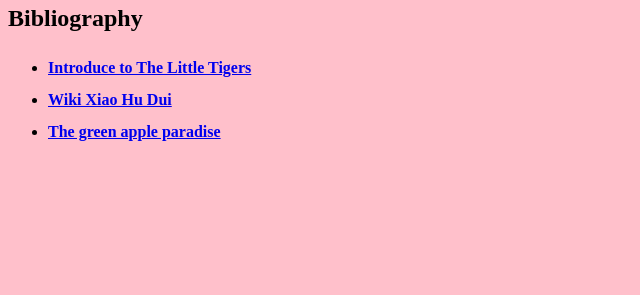
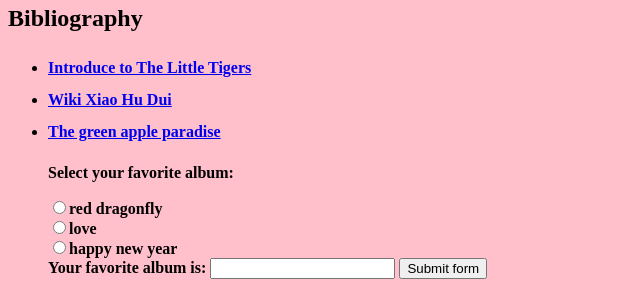
Before and after one commit to Fxeather/Fxeather.github.io, a plain HTML site: page index.html in a window 1280 px wide. Shown: the part 1613-1908 px from the top of the page, without its empty margins (0-640 px from the left). Before the commit the page ends 1777 px from the top, so only its background shows below. Drawn offline with Linux system fonts and the light colour scheme.

Commit message:
Update index.html

```diff
--- a/index.html
+++ b/index.html
@@ -141,3 +141,28 @@ alt="The Little Tiger" width="400">
 </body>
 
 </html>
+
+   <!DOCTYPE html>
+<html>
+<body>
+<style>
+</style>
+<p>Select your favorite album:</p>
+<form action="/action_page.php">
+  <input type="radio" name="album" onclick="myFunction(this.value)" value="red dragonfly">red dragonfly<br>
+  <input type="radio" name="album" onclick="myFunction(this.value)" value="love">love<br>
+  <input type="radio" name="album" onclick="myFunction(this.value)" value="happy new year">happy new year<br>
+
+
+  Your favorite album is: <input type="text" id="result">
+  <input type="submit" value="Submit form">
+</form>
+
+<script>
+function myFunction(browser) {
+    document.getElementById("result").value = browser;
+}
+</script>
+
+</body>
+</html>
```
